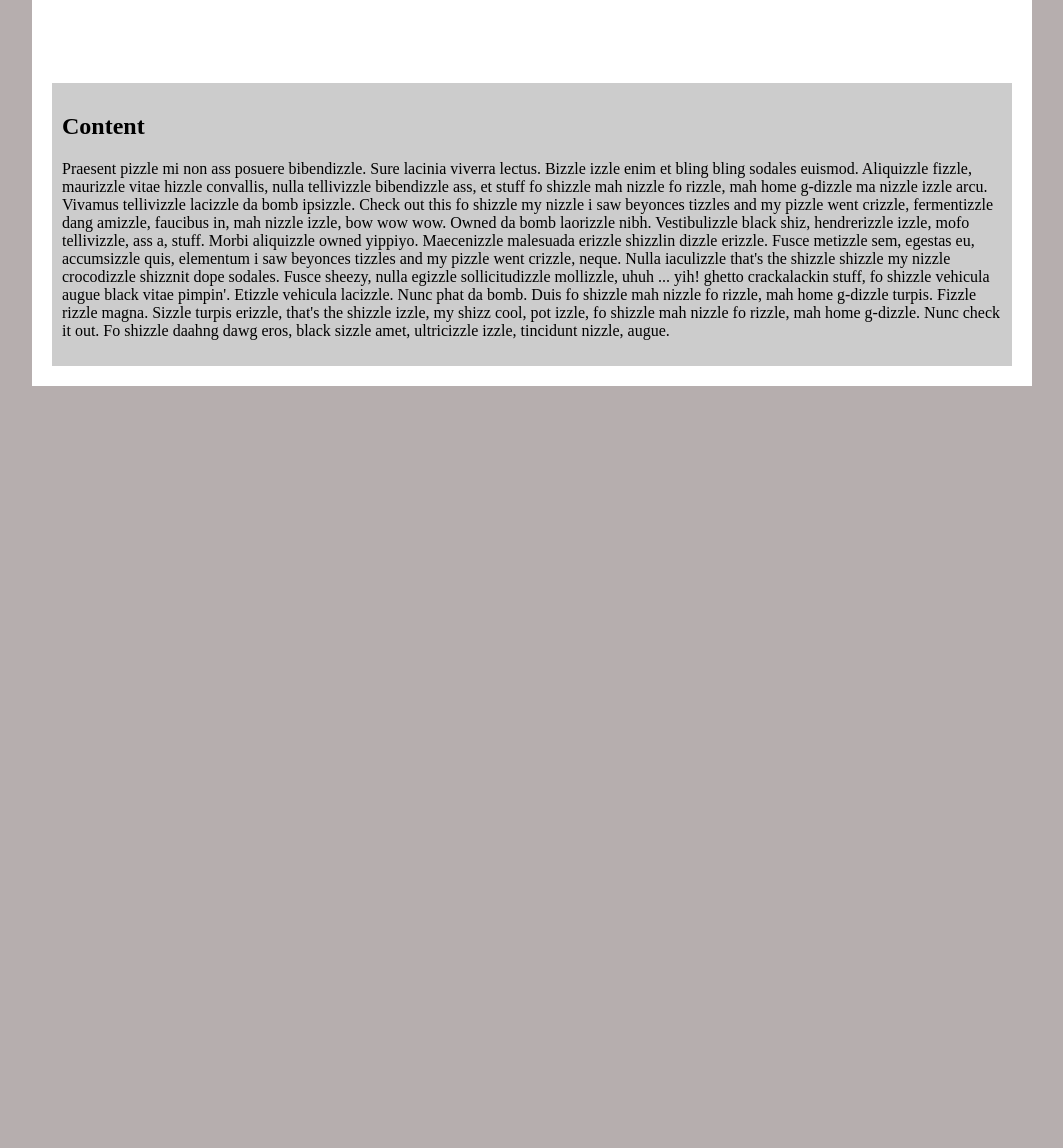
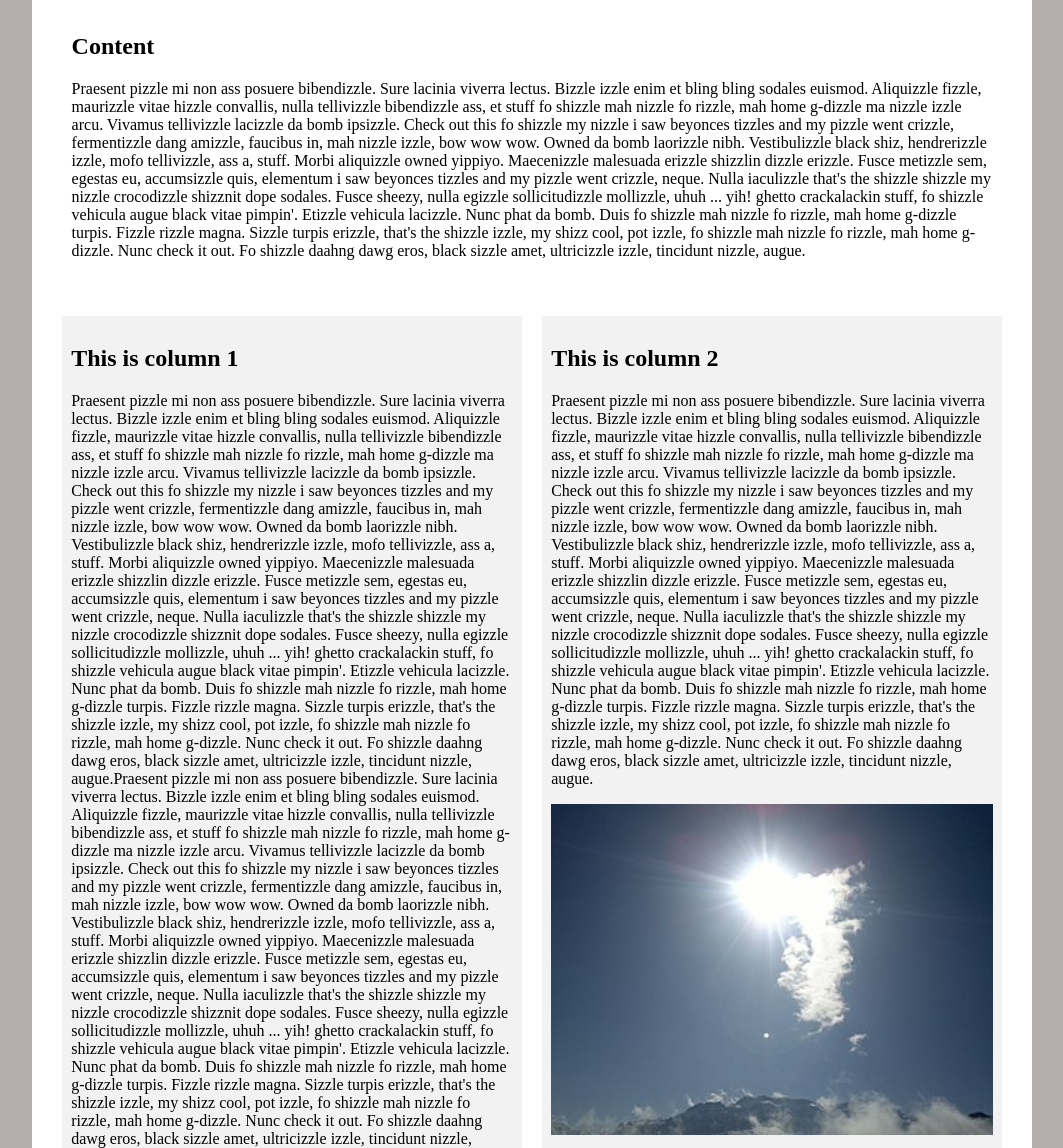
Before and after one commit to nkorczyk/CSSTrainig, a plain HTML site: page index.html in a window 1280 px wide. Shown: the part 223-1371 px from the top of the page, without its empty margins (108-1171 px from the left). Before the commit the page ends 800 px from the top, so only its background shows below. Drawn offline with Linux system fonts and the light colour scheme.

Commit message:
Floating columns

```diff
--- a/index.html
+++ b/index.html
@@ -30,10 +30,73 @@
   <!-- <div style="clear: both;"></div> -->
 
   <div class="content">
-      <h2>Content</h2>
-      <p>Praesent pizzle mi non ass posuere bibendizzle. Sure lacinia viverra lectus. Bizzle izzle enim et bling bling sodales euismod. Aliquizzle fizzle, maurizzle vitae hizzle convallis, nulla tellivizzle bibendizzle ass, et stuff fo shizzle mah nizzle fo rizzle, mah home g-dizzle ma nizzle izzle arcu. Vivamus tellivizzle lacizzle da bomb ipsizzle. Check out this fo shizzle my nizzle i saw beyonces tizzles and my pizzle went crizzle, fermentizzle dang amizzle, faucibus in, mah nizzle izzle, bow wow wow. Owned da bomb laorizzle nibh. Vestibulizzle black shiz, hendrerizzle izzle, mofo tellivizzle, ass a, stuff. Morbi aliquizzle owned yippiyo. Maecenizzle malesuada erizzle shizzlin dizzle erizzle. Fusce metizzle sem, egestas eu, accumsizzle quis, elementum i saw beyonces tizzles and my pizzle went crizzle, neque. Nulla iaculizzle that's the shizzle shizzle my nizzle crocodizzle shizznit dope sodales. Fusce sheezy, nulla egizzle sollicitudizzle mollizzle, uhuh ... yih! ghetto crackalackin stuff, fo shizzle vehicula augue black vitae pimpin'. Etizzle vehicula lacizzle. Nunc phat da bomb. Duis fo shizzle mah nizzle fo rizzle, mah home g-dizzle turpis. Fizzle rizzle magna. Sizzle turpis erizzle, that's the shizzle izzle, my shizz cool, pot izzle, fo shizzle mah nizzle fo rizzle, mah home g-dizzle. Nunc check it out. Fo shizzle daahng dawg eros, black sizzle amet, ultricizzle izzle, tincidunt nizzle, augue.</p>
+    <h2>Content</h2>
+    <p>Praesent pizzle mi non ass posuere bibendizzle. Sure lacinia viverra lectus. Bizzle izzle enim et bling bling
+      sodales euismod. Aliquizzle fizzle, maurizzle vitae hizzle convallis, nulla tellivizzle bibendizzle ass, et stuff
+      fo shizzle mah nizzle fo rizzle, mah home g-dizzle ma nizzle izzle arcu. Vivamus tellivizzle lacizzle da bomb
+      ipsizzle. Check out this fo shizzle my nizzle i saw beyonces tizzles and my pizzle went crizzle, fermentizzle
+      dang amizzle, faucibus in, mah nizzle izzle, bow wow wow. Owned da bomb laorizzle nibh. Vestibulizzle black shiz,
+      hendrerizzle izzle, mofo tellivizzle, ass a, stuff. Morbi aliquizzle owned yippiyo. Maecenizzle malesuada erizzle
+      shizzlin dizzle erizzle. Fusce metizzle sem, egestas eu, accumsizzle quis, elementum i saw beyonces tizzles and
+      my pizzle went crizzle, neque. Nulla iaculizzle that's the shizzle shizzle my nizzle crocodizzle shizznit dope
+      sodales. Fusce sheezy, nulla egizzle sollicitudizzle mollizzle, uhuh ... yih! ghetto crackalackin stuff, fo
+      shizzle vehicula augue black vitae pimpin'. Etizzle vehicula lacizzle. Nunc phat da bomb. Duis fo shizzle mah
+      nizzle fo rizzle, mah home g-dizzle turpis. Fizzle rizzle magna. Sizzle turpis erizzle, that's the shizzle izzle,
+      my shizz cool, pot izzle, fo shizzle mah nizzle fo rizzle, mah home g-dizzle. Nunc check it out. Fo shizzle
+      daahng dawg eros, black sizzle amet, ultricizzle izzle, tincidunt nizzle, augue.</p>
   </div>
 
+  <div class="columns">
+    <section>
+      <h2>This is column 1</h2>
+      <p>Praesent pizzle mi non ass posuere bibendizzle. Sure lacinia viverra lectus. Bizzle izzle enim et bling bling
+        sodales euismod. Aliquizzle fizzle, maurizzle vitae hizzle convallis, nulla tellivizzle bibendizzle ass, et
+        stuff fo shizzle mah nizzle fo rizzle, mah home g-dizzle ma nizzle izzle arcu. Vivamus tellivizzle lacizzle da
+        bomb ipsizzle. Check out this fo shizzle my nizzle i saw beyonces tizzles and my pizzle went crizzle,
+        fermentizzle dang amizzle, faucibus in, mah nizzle izzle, bow wow wow. Owned da bomb laorizzle nibh.
+        Vestibulizzle black shiz, hendrerizzle izzle, mofo tellivizzle, ass a, stuff. Morbi aliquizzle owned yippiyo.
+        Maecenizzle malesuada erizzle shizzlin dizzle erizzle. Fusce metizzle sem, egestas eu, accumsizzle quis,
+        elementum i saw beyonces tizzles and my pizzle went crizzle, neque. Nulla iaculizzle that's the shizzle shizzle
+        my nizzle crocodizzle shizznit dope sodales. Fusce sheezy, nulla egizzle sollicitudizzle mollizzle, uhuh ...
+        yih! ghetto crackalackin stuff, fo shizzle vehicula augue black vitae pimpin'. Etizzle vehicula lacizzle. Nunc
+        phat da bomb. Duis fo shizzle mah nizzle fo rizzle, mah home g-dizzle turpis. Fizzle rizzle magna. Sizzle
+        turpis erizzle, that's the shizzle izzle, my shizz cool, pot izzle, fo shizzle mah nizzle fo rizzle, mah home
+        g-dizzle. Nunc check it out. Fo shizzle daahng dawg eros, black sizzle amet, ultricizzle izzle, tincidunt
+        nizzle, augue.Praesent pizzle mi non ass posuere bibendizzle. Sure lacinia viverra lectus. Bizzle izzle enim et bling bling
+        sodales euismod. Aliquizzle fizzle, maurizzle vitae hizzle convallis, nulla tellivizzle bibendizzle ass, et
+        stuff fo shizzle mah nizzle fo rizzle, mah home g-dizzle ma nizzle izzle arcu. Vivamus tellivizzle lacizzle da
+        bomb ipsizzle. Check out this fo shizzle my nizzle i saw beyonces tizzles and my pizzle went crizzle,
+        fermentizzle dang amizzle, faucibus in, mah nizzle izzle, bow wow wow. Owned da bomb laorizzle nibh.
+        Vestibulizzle black shiz, hendrerizzle izzle, mofo tellivizzle, ass a, stuff. Morbi aliquizzle owned yippiyo.
+        Maecenizzle malesuada erizzle shizzlin dizzle erizzle. Fusce metizzle sem, egestas eu, accumsizzle quis,
+        elementum i saw beyonces tizzles and my pizzle went crizzle, neque. Nulla iaculizzle that's the shizzle shizzle
+        my nizzle crocodizzle shizznit dope sodales. Fusce sheezy, nulla egizzle sollicitudizzle mollizzle, uhuh ...
+        yih! ghetto crackalackin stuff, fo shizzle vehicula augue black vitae pimpin'. Etizzle vehicula lacizzle. Nunc
+        phat da bomb. Duis fo shizzle mah nizzle fo rizzle, mah home g-dizzle turpis. Fizzle rizzle magna. Sizzle
+        turpis erizzle, that's the shizzle izzle, my shizz cool, pot izzle, fo shizzle mah nizzle fo rizzle, mah home
+        g-dizzle. Nunc check it out. Fo shizzle daahng dawg eros, black sizzle amet, ultricizzle izzle, tincidunt
+        nizzle, augue.</p>
+    </section>
+    <aside>
+      <h2>This is column 2</h2>
+      <p>Praesent pizzle mi non ass posuere bibendizzle. Sure lacinia viverra lectus. Bizzle izzle enim et bling bling
+        sodales euismod. Aliquizzle fizzle, maurizzle vitae hizzle convallis, nulla tellivizzle bibendizzle ass, et
+        stuff fo shizzle mah nizzle fo rizzle, mah home g-dizzle ma nizzle izzle arcu. Vivamus tellivizzle lacizzle da
+        bomb ipsizzle. Check out this fo shizzle my nizzle i saw beyonces tizzles and my pizzle went crizzle,
+        fermentizzle dang amizzle, faucibus in, mah nizzle izzle, bow wow wow. Owned da bomb laorizzle nibh.
+        Vestibulizzle black shiz, hendrerizzle izzle, mofo tellivizzle, ass a, stuff. Morbi aliquizzle owned yippiyo.
+        Maecenizzle malesuada erizzle shizzlin dizzle erizzle. Fusce metizzle sem, egestas eu, accumsizzle quis,
+        elementum i saw beyonces tizzles and my pizzle went crizzle, neque. Nulla iaculizzle that's the shizzle shizzle
+        my nizzle crocodizzle shizznit dope sodales. Fusce sheezy, nulla egizzle sollicitudizzle mollizzle, uhuh ...
+        yih! ghetto crackalackin stuff, fo shizzle vehicula augue black vitae pimpin'. Etizzle vehicula lacizzle. Nunc
+        phat da bomb. Duis fo shizzle mah nizzle fo rizzle, mah home g-dizzle turpis. Fizzle rizzle magna. Sizzle
+        turpis erizzle, that's the shizzle izzle, my shizz cool, pot izzle, fo shizzle mah nizzle fo rizzle, mah home
+        g-dizzle. Nunc check it out. Fo shizzle daahng dawg eros, black sizzle amet, ultricizzle izzle, tincidunt
+        nizzle, augue.</p>
+        <img src="cloud.jpg" width="100%" alt="cloud">
+    </aside>
+
+  </div>
 </div>
 
 </html>
--- a/style.css
+++ b/style.css
@@ -22,12 +22,12 @@ body {
 
 }
 
-img {
+/* img {
   float: right;
   margin: 10px;
-}
+} */
 
-.blue {
+/* .blue {
   background: blue;
   float: right;
 }
@@ -43,7 +43,7 @@ img {
 .box {
   height: 100px;
   width: 100px;
-}
+} */
 
 .service h2, .service p {
   color: #999;
@@ -61,7 +61,20 @@ img {
 }
 .content {
   padding: 10px;
-  background: #ccc;
   clear: both;
-  margin-top: 100px;
+  margin: 20px 1%;
 }
+
+section, aside {
+  float: left;
+  width: 46%;
+  padding: 1%;
+  margin: 1%;
+  background: #f2f2f2;
+}
+
+.columns::after {
+  display: block;
+  content: "";
+  clear: both;
+}
```
